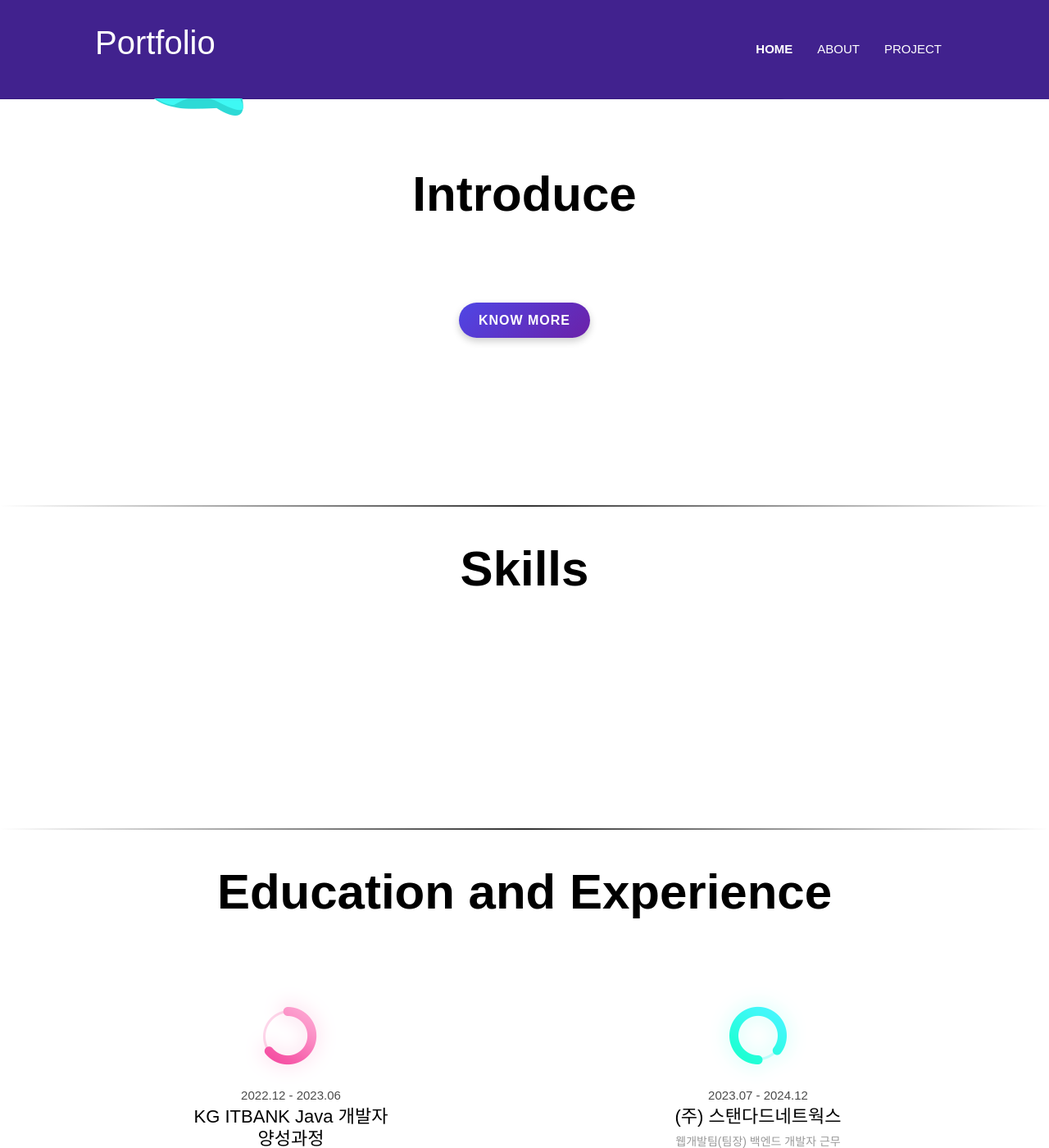
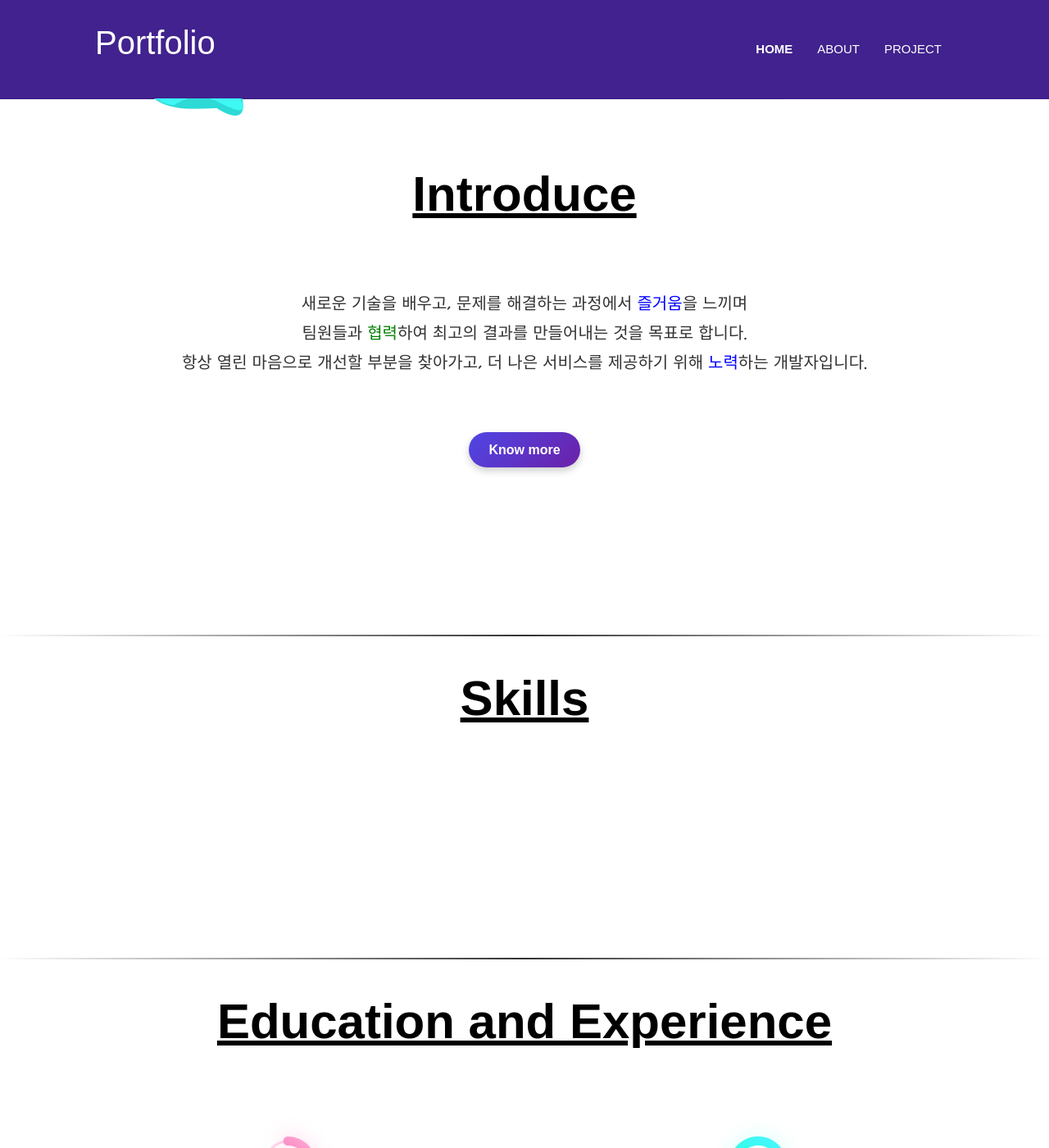
Before and after one commit to changhoonYoo/changhoonyoo.github.io, a Jekyll site: the page built from index.html, in a window 1280 px wide and 1400 px high, scrolled down 691 px. Shown: the whole window at 82% size. Built offline with Jekyll 4.4.1, drawn with Linux system fonts in a browser that asks for light colours.

Commit message:
add: 소개문구 추가

```diff
--- a/_data/settings.yml
+++ b/_data/settings.yml
@@ -48,7 +48,7 @@ hero:
 # About (Section and Page)
 
 # About Section
-blurb:
+
 
 blurb-btn-link: "/about"
 blurb-btn-name: Know more
--- a/_includes/about-section.html
+++ b/_includes/about-section.html
@@ -8,7 +8,8 @@
     </div>
     <div class="row">
       <div class="col-lg-10 mx-auto text-center">
-        <p class="font-secondary paragraph-lg text-dark">{{ site.data.settings.blurb }}</p>
+        <p class="introduce">새로운 기술을 배우고, 문제를 해결하는 과정에서 <span style="color:blue;">즐거움</span>을 느끼며 <br>
+          팀원들과 <span style="color:green;">협력</span>하여 최고의 결과를 만들어내는 것을 목표로 합니다. <br>항상 열린 마음으로 개선할 부분을 찾아가고, 더 나은 서비스를 제공하기 위해 <span style="color:blue;">노력</span>하는 개발자입니다.</p>
         <a href="{{ site.data.settings.blurb-btn-link }}" class="know-more-btn">{{ site.data.settings.blurb-btn-name }}</a>
       </div>
     </div>
--- a/assets/scss/_buttons.scss
+++ b/assets/scss/_buttons.scss
@@ -67,8 +67,6 @@
   padding: 12px 24px;
   font-size: 16px;
   font-weight: bold;
-  text-transform: uppercase;
-  letter-spacing: 1px;
   color: #fff;
   background: linear-gradient(135deg, #4F46E5, #6B21A8); /* 보라색 계열 그라데이션 */
   border: none;
@@ -98,7 +96,7 @@
 }
 
 .know-more-btn:hover {
-  color: #D1C4E9; /* 원하는 글자색으로 변경 */
+  color: #ded8eb; /* 원하는 글자색으로 변경 */
   background: linear-gradient(135deg, #6B21A8, #4F46E5); /* 약간 반전된 느낌 */
   transform: translateY(-3px);
   box-shadow: 0 6px 15px rgba(79, 70, 229, 0.5);
--- a/assets/scss/_common.scss
+++ b/assets/scss/_common.scss
@@ -288,4 +288,16 @@ textarea.form-control{
   color:#fff;
 }
 
+.introduce {
+  font-family: "Jua", serif;
+  font-size: 20px;
+  font-weight: 400;
+  font-style: normal;
+  color:#333;
+  padding-bottom: 50px;
+}
+
+.section-title {
+    text-decoration: underline;
+}
 /* /card */
```
